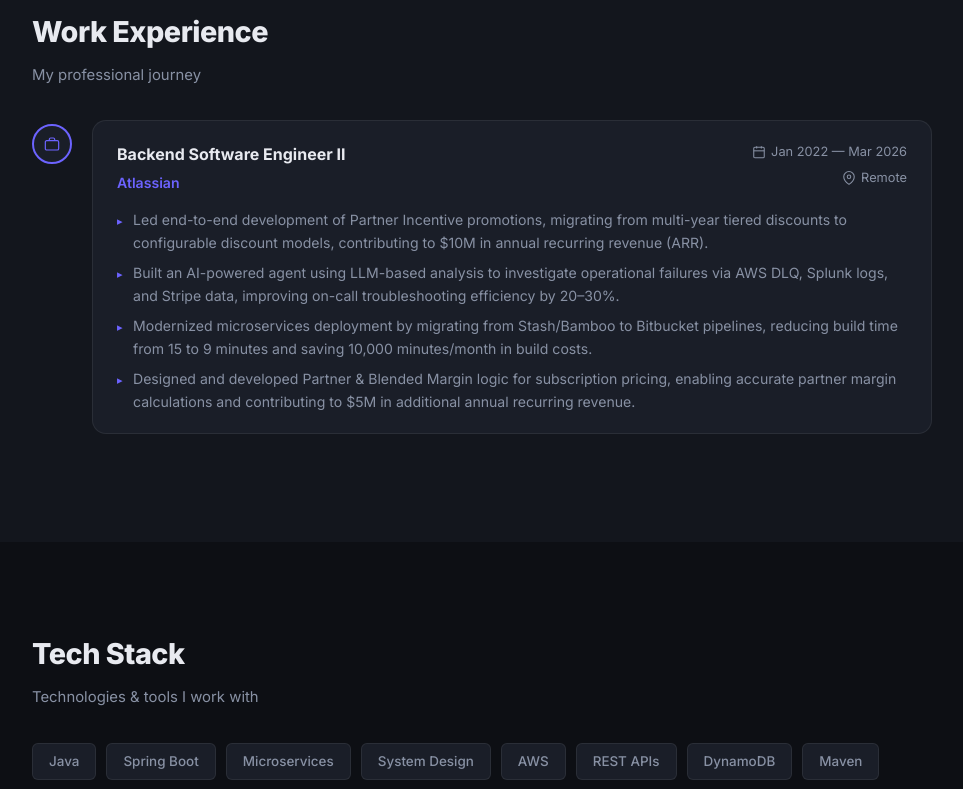
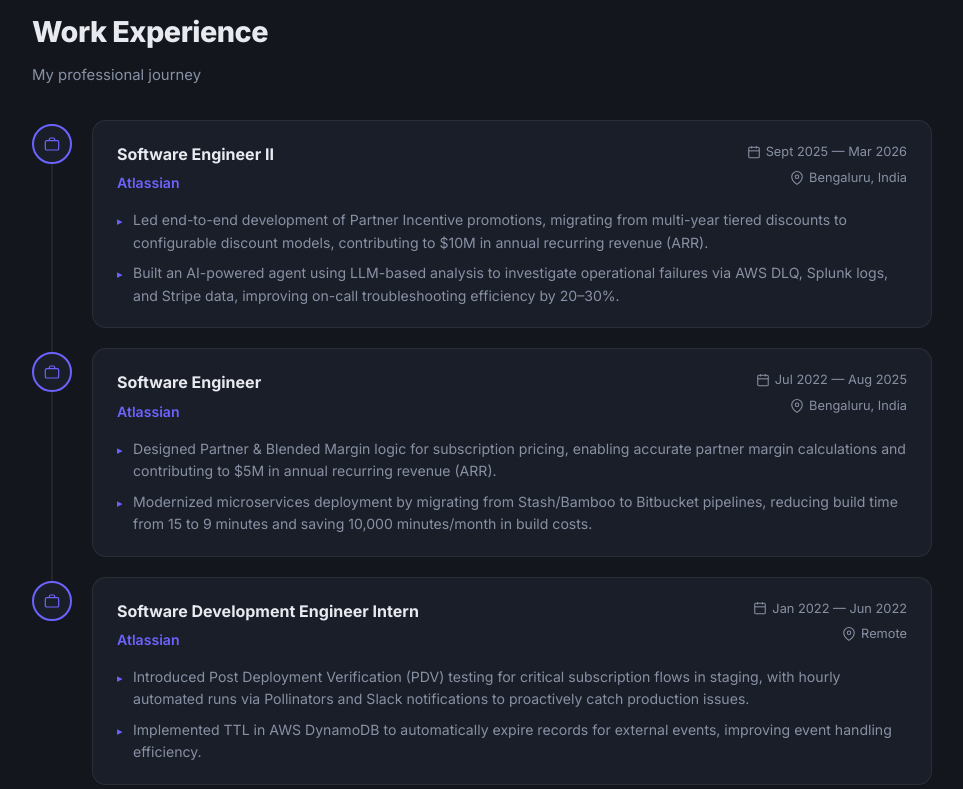
Before and after one commit to bhargav-patel15/portfolio, a React (Vite) app: page / in a window 1280 px wide. Shown: the part 880-1669 px from the top of the page, without its empty margins (158-1121 px from the left). Built offline with nearby package versions, Linux system fonts and the light colour scheme.

Commit message:
Updated config

```diff
--- a/src/config.js
+++ b/src/config.js
@@ -7,7 +7,7 @@
   title: "Backend Software Engineer",
   company: null,
   bio: "Backend Software Engineer with experience building scalable microservices and distributed systems using Java, Spring Boot, and AWS. Proficient in REST API development, cloud services, and event-driven architectures, with a strong focus on system reliability and performance. Skilled in production debugging, CI/CD, and designing efficient backend solutions.",
-  photo: "https://drive.google.com/file/d/1LRsr-XoPbC8-zNhN3ez6aSa9scydxCgZ/view?usp=sharing",
+  photo: "https://photos.app.goo.gl/y9gtVEozDqtwUZtTA",
     // Example: photo: "https://avatars.githubusercontent.com/u/YOURID"
   resumeLink: "https://drive.google.com/file/d/1FEAD3Pe8qHxSRJs309GT2S7LOFzwiNY5/view?usp=sharing", // Link to your resume PDF
 };
@@ -17,33 +17,41 @@
 // Set current: true if it's your current job (shows "Present" instead of end date).
 export const experience = [
   {
-    role: "Backend Software Engineer II",
+    role: "Software Engineer II",
+    company: "Atlassian",
+    startDate: "Sept 2025",
+    endDate: "Mar 2026",
+    current: false,
+    location: "Bengaluru, India",
+    description: [
+      "Led end-to-end development of Partner Incentive promotions, migrating from multi-year tiered discounts to configurable discount models, contributing to $10M in annual recurring revenue (ARR).",
+      "Built an AI-powered agent using LLM-based analysis to investigate operational failures via AWS DLQ, Splunk logs, and Stripe data, improving on-call troubleshooting efficiency by 20–30%.",
+    ],
+  },
+  {
+    role: "Software Engineer",
+    company: "Atlassian",
+    startDate: "Jul 2022",
+    endDate: "Aug 2025",
+    current: false,
+    location: "Bengaluru, India",
+    description: [
+      "Designed Partner & Blended Margin logic for subscription pricing, enabling accurate partner margin calculations and contributing to $5M in annual recurring revenue (ARR).",
+      "Modernized microservices deployment by migrating from Stash/Bamboo to Bitbucket pipelines, reducing build time from 15 to 9 minutes and saving 10,000 minutes/month in build costs.",
+    ],
+  },
+  {
+    role: "Software Development Engineer Intern",
     company: "Atlassian",
     startDate: "Jan 2022",
-    endDate: "Mar 2026",
+    endDate: "Jun 2022",
     current: false,
     location: "Remote",
     description: [
-      "Led end-to-end development of Partner Incentive promotions, migrating from multi-year tiered discounts to configurable discount models, contributing to $10M in annual recurring revenue (ARR).",
-      "Built an AI-powered agent using LLM-based analysis to investigate operational failures via AWS DLQ, Splunk logs, and Stripe data, improving on-call troubleshooting efficiency by 20–30%.",
-      "Modernized microservices deployment by migrating from Stash/Bamboo to Bitbucket pipelines, reducing build time from 15 to 9 minutes and saving 10,000 minutes/month in build costs.",
-      "Designed and developed Partner & Blended Margin logic for subscription pricing, enabling accurate partner margin calculations and contributing to $5M in additional annual recurring revenue.",
+      "Introduced Post Deployment Verification (PDV) testing for critical subscription flows in staging, with hourly automated runs via Pollinators and Slack notifications to proactively catch production issues.",
+      "Implemented TTL in AWS DynamoDB to automatically expire records for external events, improving event handling efficiency.",
     ],
-    // Add more bullet points above as needed
   },
-  // ── ADD A NEW JOB LIKE THIS ──
-  // {
-  //   role: "Backend Engineer I",
-  //   company: "Previous Company",
-  //   startDate: "Jun 2020",
-  //   endDate: "Dec 2021",
-  //   current: false,
-  //   location: "Bangalore, India",
-  //   description: [
-  //     "What you did here.",
-  //     "Another achievement.",
-  //   ],
-  // },
 ];
 
 export const links = {
```
